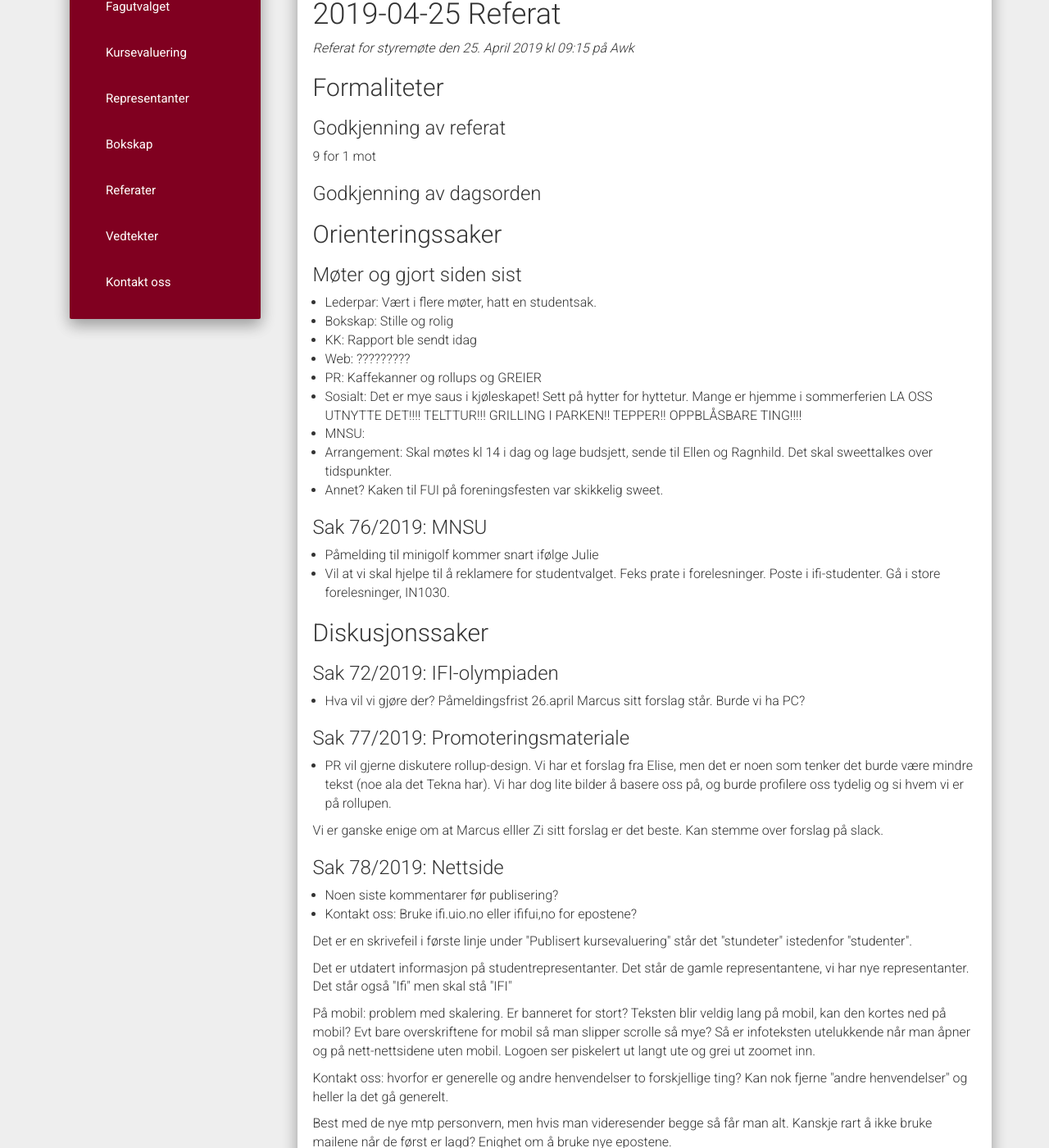
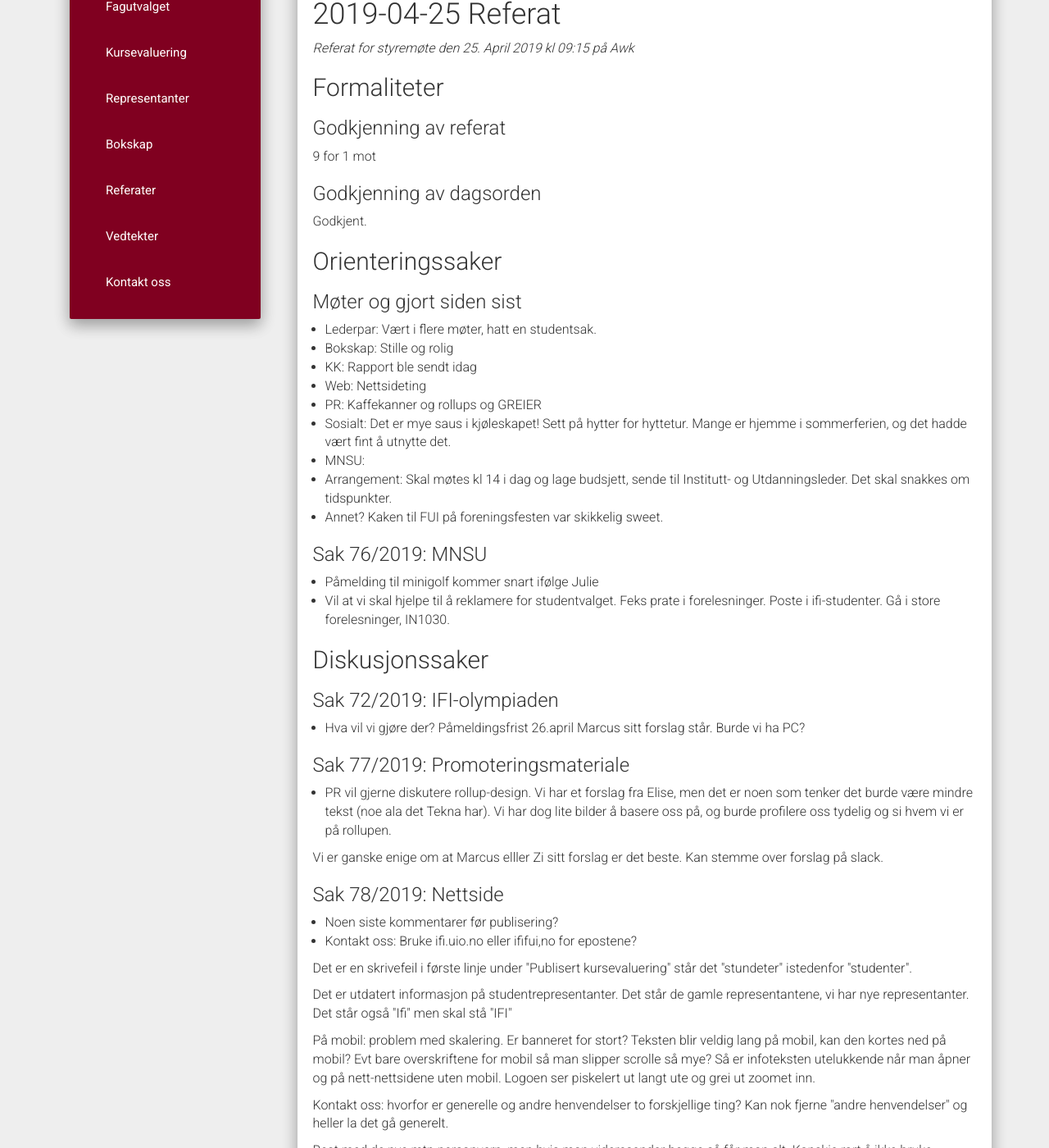
Before and after one commit to fui/fui.github.io, a Jekyll site: the page built from _posts/2019-04-25-referat.md, in a window 1280 px wide and 1400 px high, scrolled down 226 px. Shown: the whole window at 82% size. Built offline with Jekyll 4.4.1, drawn with Linux system fonts in a browser that asks for light colours; nearby versions of some CDN libraries; some of the changed text lies outside the part shown.

Commit message:
Lagt til siste referat og fikset profesjonalitet

```diff
--- a/_posts/2019-04-25-referat.md
+++ b/_posts/2019-04-25-referat.md
@@ -18,6 +18,8 @@ _Referat for styremøte den 25. April 2019 kl_ _09:15_ _på Awk_
 
 ### Godkjenning av dagsorden
 
+Godkjent.
+
 ## Orienteringssaker
 
 ### Møter og gjort siden sist
@@ -25,11 +27,13 @@ _Referat for styremøte den 25. April 2019 kl_ _09:15_ _på Awk_
 - Lederpar:  Vært i flere møter, hatt en studentsak.
 - Bokskap: Stille og rolig
 - KK: Rapport ble sendt idag
-- Web: ?????????
+- Web: Nettsideting
 - PR: Kaffekanner og rollups og GREIER
-- Sosialt: Det er mye saus i kjøleskapet! Sett på hytter for hyttetur. Mange er hjemme i sommerferien LA OSS UTNYTTE DET!!!! TELTTUR!!! GRILLING I PARKEN!! TEPPER!! OPPBLÅSBARE TING!!!!
+- Sosialt: Det er mye saus i kjøleskapet! Sett på hytter for hyttetur. Mange er
+  hjemme i sommerferien, og det hadde vært fint å utnytte det.
 - MNSU:
-- Arrangement: Skal møtes kl 14 i dag og lage budsjett, sende til Ellen og Ragnhild. Det skal sweettalkes over tidspunkter.
+- Arrangement: Skal møtes kl 14 i dag og lage budsjett, sende til Institutt- og
+  Utdanningsleder. Det skal snakkes om tidspunkter.
 - Annet? Kaken til FUI på foreningsfesten var skikkelig sweet.
 
 ### Sak 76/2019: MNSU
@@ -93,5 +96,5 @@ Yes can haz. Safarikjeks, appelsinkjeks first price. GLUTENFRITT!! Banan? Druer.
 - Bokskap: et par uker til neste klipping
 - KK: Levere rapport idag
 - PR: Bestille rollup, når man er enig om design
-- Sosialt: høre med flere hytter. si ifra til folk hva som ble datoen for hyttetur(6. september!!!). Tenke på sommeravsluttning.
+- Sosialt: høre med flere hytter. si ifra til folk hva som ble datoen for hyttetur (6. september). Tenke på sommeravsluttning.
 - Arrangement: budsjettmøte etterpå, forhandle om med institutter om forkurstid.
```
Also changed, not shown: other parts of _posts/2019-04-25-referat.md (+1 -2 lines), _posts/2019-05-02-referat.md (added, +74 -0 lines).
